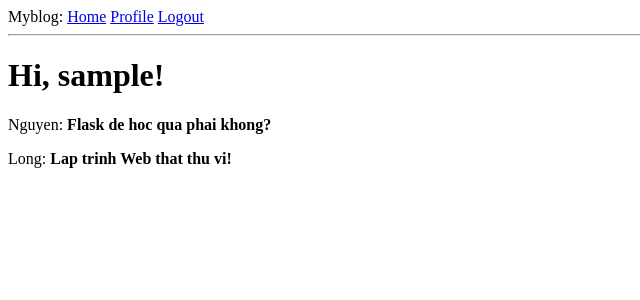
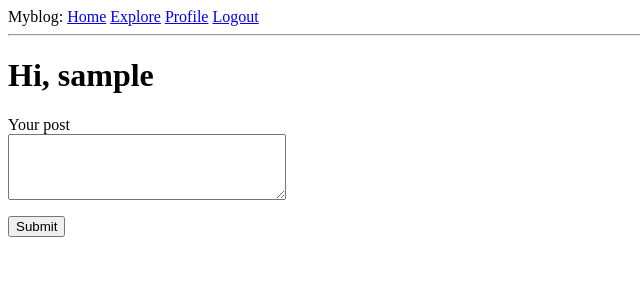
Before and after one commit to minhtuanvh99/pythonflask, a Flask app: page / in a window 1280 px wide. Shown: the top 300 px of the page, without its empty margins (0-640 px from the left). Run offline with Flask 2, Linux system fonts and the light colour scheme; the visitor is signed in with stand-in values (Sample User, id 1); data comes from the database, SQL or seed files in the repository; data that the repository does not hold is empty.

Commit message:
pagination and post form

```diff
--- a/config.py
+++ b/config.py
@@ -17,3 +17,5 @@ class Config(object):
     MAIL_USERNAME = os.environ.get('MAIL_USERNAME')
     MAIL_PASSWORD = os.environ.get('MAIL_PASSWORD')
     ADMINS = ['your-email@example.com']
+    # some of post in one page
+    POSTS_PER_PAGE = 3
--- a/server/forms.py
+++ b/server/forms.py
@@ -47,3 +47,10 @@ class EditProfileForm(FlaskForm):
             user = User.query.filter_by(username=self.username.data).first()
             if user is not None:
                 raise ValidationError('Please use a different username.')
+
+
+# post form
+class PostForm(FlaskForm):
+    post = TextAreaField('Your post', validators=[
+        DataRequired(), Length(min=1, max=140)])
+    submit = SubmitField('Submit')
--- a/server/routes.py
+++ b/server/routes.py
@@ -1,10 +1,10 @@
 from flask import render_template, flash, redirect, url_for, request
 from werkzeug.urls import url_parse
 from server import app, db
-from server.forms import LoginForm, RegistrationForm, EditProfileForm
+from server.forms import LoginForm, RegistrationForm, EditProfileForm, PostForm
 # working with flask-login
 from flask_login import current_user, login_user, logout_user, login_required
-from server.models import User
+from server.models import User, Post
 from datetime import datetime
 
 
@@ -17,21 +17,26 @@ def before_request():
 
 
 # home page route
-@app.route('/')
-@app.route('/index')
-@login_required # user cannot access this route if user has not login
+@app.route('/', methods=['GET', 'POST'])
+@app.route('/index', methods=['GET', 'POST'])
+@login_required
 def index():
-    posts = [
-        {
-            'author': {'username': 'Nguyen'},
-            'body': 'Flask de hoc qua phai khong?'
-        },
-        {
-            'author': {'username': 'Long'},
-            'body': 'Lap trinh Web that thu vi!'
-        }
-    ]
-    return render_template('index.html', title='Home', posts=posts)
+    form = PostForm()
+    if form.validate_on_submit():
+        post = Post(body=form.post.data, author=current_user)
+        db.session.add(post)
+        db.session.commit()
+        flash('Your post is now live!')
+        return redirect(url_for('index'))
+    page = request.args.get('page', 1, type=int)
+    posts = current_user.followed_posts().paginate(
+        page, app.config['POSTS_PER_PAGE'], False)
+    next_url = url_for('index', page=posts.next_num) \
+        if posts.has_next else None
+    prev_url = url_for('index', page=posts.prev_num) \
+        if posts.has_prev else None
+    return render_template("index.html", title='Home Page', form=form,
+                            posts=posts.items, next_url=next_url, prev_url=prev_url)
 
 
 # profile page
@@ -39,11 +44,15 @@ def index():
 @login_required
 def user(username):
     user = User.query.filter_by(username=username).first_or_404()
-    posts = [
-        {'author': user, 'body': 'Bài viết #1'},
-        {'author': user, 'body': 'Bài viết #2'}
-    ]
-    return render_template('user.html', user=user, posts=posts)
+    page = request.args.get('page', 1, type=int)
+    posts = user.posts.order_by(Post.timestamp.desc()).paginate(
+        page, app.config['POSTS_PER_PAGE'], False)
+    next_url = url_for('user', username=user.username, page=posts.next_num) \
+        if posts.has_next else None
+    prev_url = url_for('user', username=user.username, page=posts.prev_num) \
+        if posts.has_prev else None
+    return render_template('user.html', user=user, posts=posts.items,
+                           next_url=next_url, prev_url=prev_url)
 
 
 # Login page route
@@ -145,3 +154,18 @@ def unfollow(username):
     db.session.commit()
     flash('You are not following {}.'.format(username))
     return redirect(url_for('user', username=username))
+
+
+# explore route
+@app.route('/explore')
+@login_required
+def explore():
+    page = request.args.get('page', 1, type=int)
+    posts = Post.query.order_by(Post.timestamp.desc()).paginate(
+        page, app.config['POSTS_PER_PAGE'], False)
+    next_url = url_for('explore', page=posts.next_num) \
+        if posts.has_next else None
+    prev_url = url_for('explore', page=posts.prev_num) \
+        if posts.has_prev else None
+    return render_template("index.html", title='Explore', posts=posts.items,
+                            next_url=next_url, prev_url=prev_url)
--- a/server/templates/base.html
+++ b/server/templates/base.html
@@ -10,6 +10,7 @@
         <div>
             Myblog:
             <a href="{{ url_for('index') }}">Home</a>
+            <a href="{{ url_for('explore') }}">Explore</a>
             <!-- .is_anonymous is provided by UserMixin, return true if user has not logged in -->
             {% if current_user.is_anonymous %}
                 <a href="{{ url_for('login') }}">Login</a>
--- a/server/templates/index.html
+++ b/server/templates/index.html
@@ -1,8 +1,28 @@
 {% extends "base.html" %}
 
 {% block content %}
-    <h1>Hi, {{ current_user.username }}!</h1>
+    <h1>Hi, {{ current_user.username }}</h1>
+    {% if form %}
+        <form action="" method="post">
+            {{ form.hidden_tag() }}
+            <p>
+                {{ form.post.label }}<br>
+                {{ form.post(cols=32, rows=4) }}<br>
+                {% for error in form.post.errors %}
+                    <span style="color: red;">[{{ error }}]</span>
+                {% endfor %}
+            </p>
+            <p>{{ form.submit() }}</p>
+        </form>
+    {% endif %}
     {% for post in posts %}
-        <div><p>{{ post.author.username }}: <b>{{ post.body }}</b></p></div>
+        {% include '_post.html' %}
     {% endfor %}
+    <!-- pagination  -->
+    {% if prev_url %}
+    <a href="{{ prev_url }}">Newer posts</a>
+    {% endif %}
+    {% if next_url %}
+    <a href="{{ next_url }}">Older posts</a>
+    {% endif %}
 {% endblock %}
```
Also changed, not shown: server/templates/_post.html (+8 -3 lines), server/templates/user.html (+7 -0 lines).
